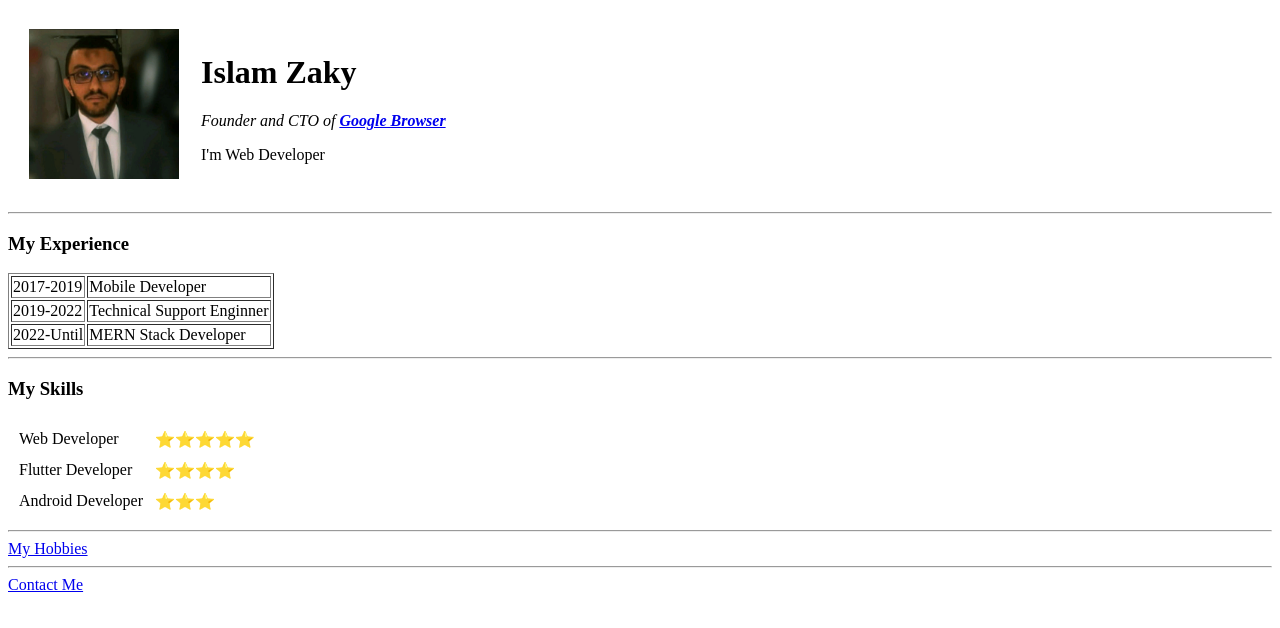
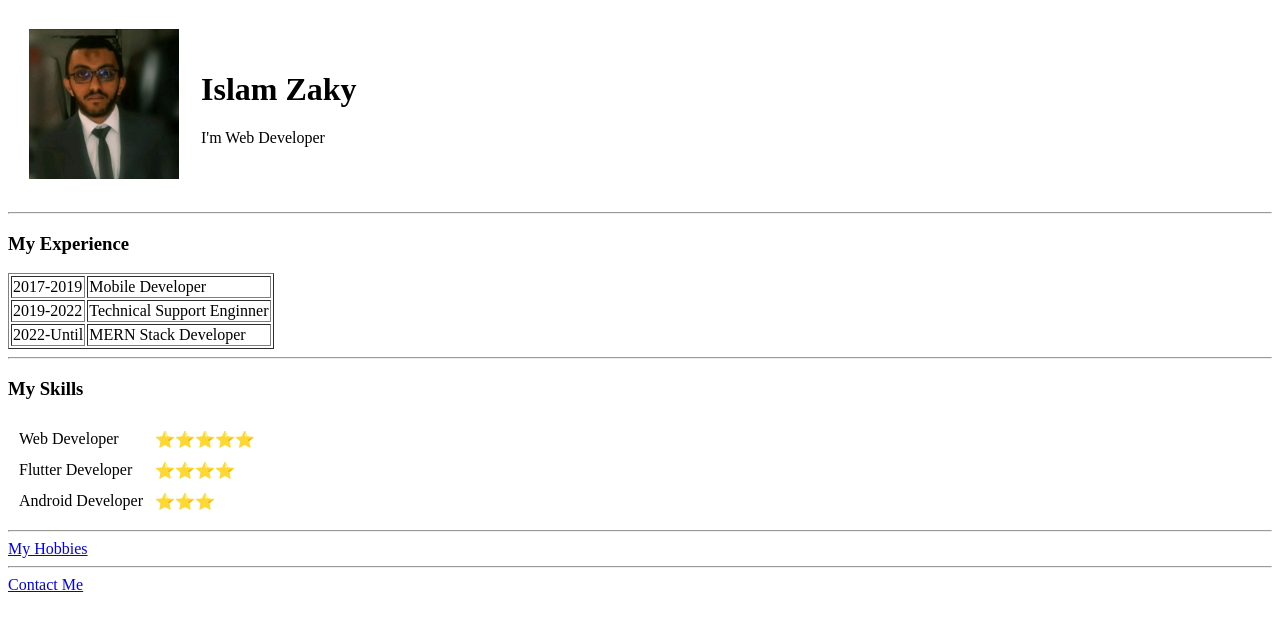
Before and after one commit to Islam-Moustafa/CV, a plain HTML site: page index.html in a window 1280 px wide. Drawn offline with Linux system fonts and the light colour scheme.

Commit message:
Update index.html

```diff
--- a/index.html
+++ b/index.html
@@ -12,7 +12,6 @@
             <td><img src="images/Me.jpg" alt="Islam Zaky" width="150" height="150" /></td>
             <td>
                 <h1>Islam Zaky</h1>
-                <p><em>Founder and CTO of <strong><a href="https://www.google.com/">Google Browser</a></strong></em></p>
                 <p>I'm Web Developer</p>
             </td>
         </tr>
```
